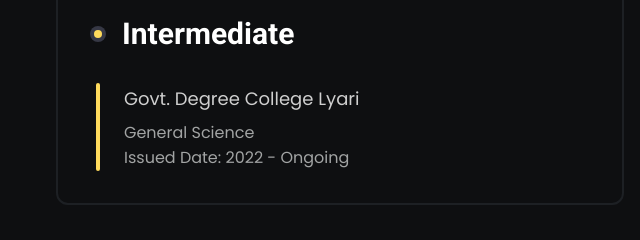
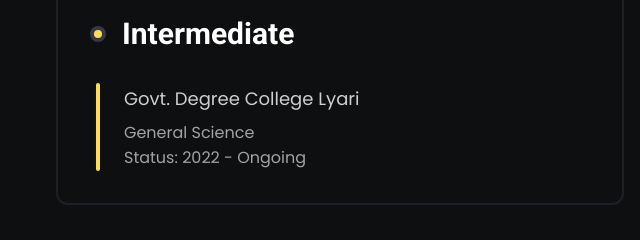
Before and after one commit to Eminenthere/My-Resume, a plain HTML site: page index.html in a window 1280 px wide. Shown: the part 2060-2300 px from the top of the page, 0-640 px from the left. Drawn offline with Linux system fonts and the light colour scheme.

Commit message:
Update index.html

```diff
--- a/index.html
+++ b/index.html
@@ -203,7 +203,7 @@
                   <div class="role-container">
                     <h3>Govt. Degree College Lyari</h3>
                     <p>General Science<br>
-                      Issued Date: 2022 - Ongoing</p>
+                      Status: 2022 - Ongoing</p>
                   </div>
                 </div>
               </div>
```
